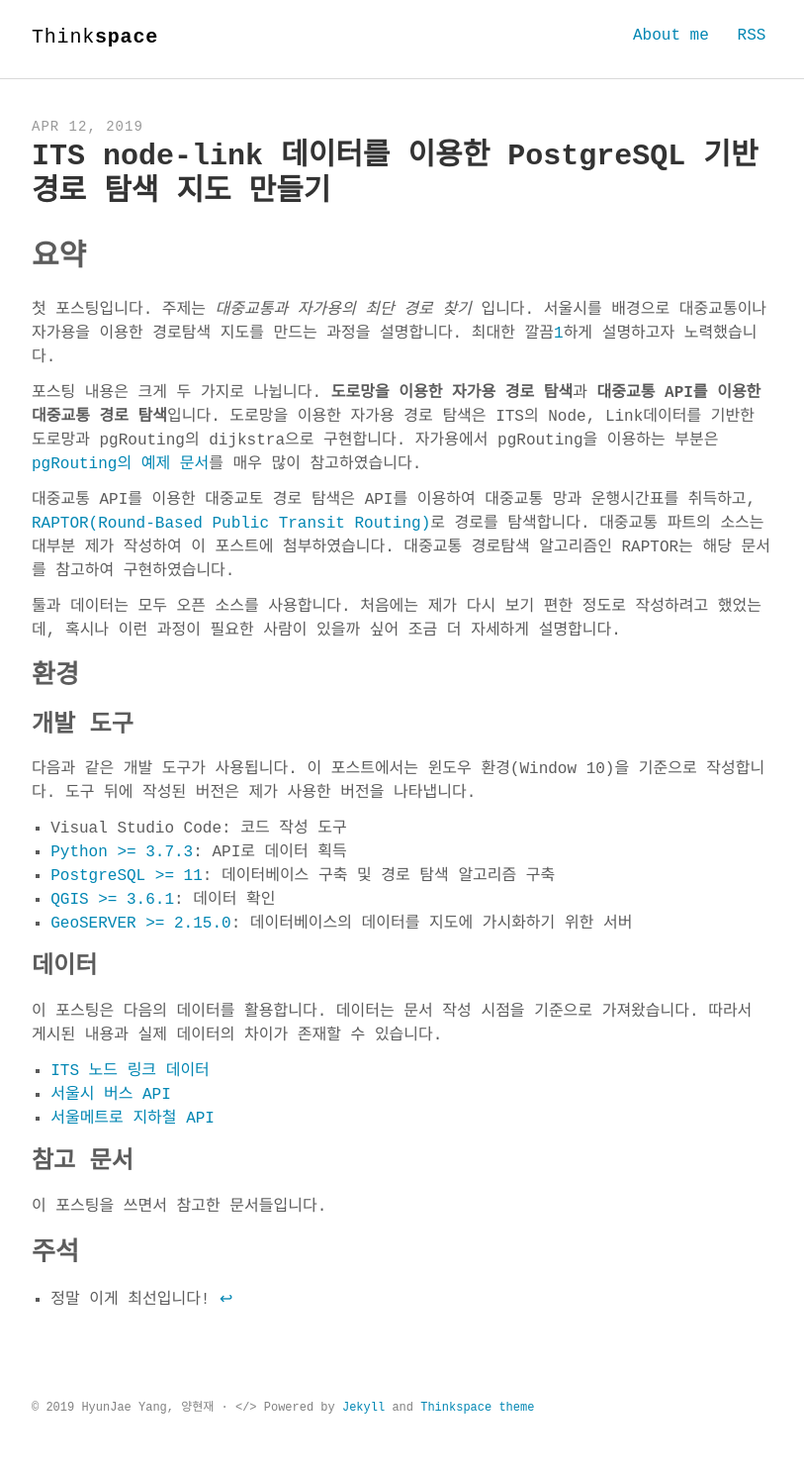
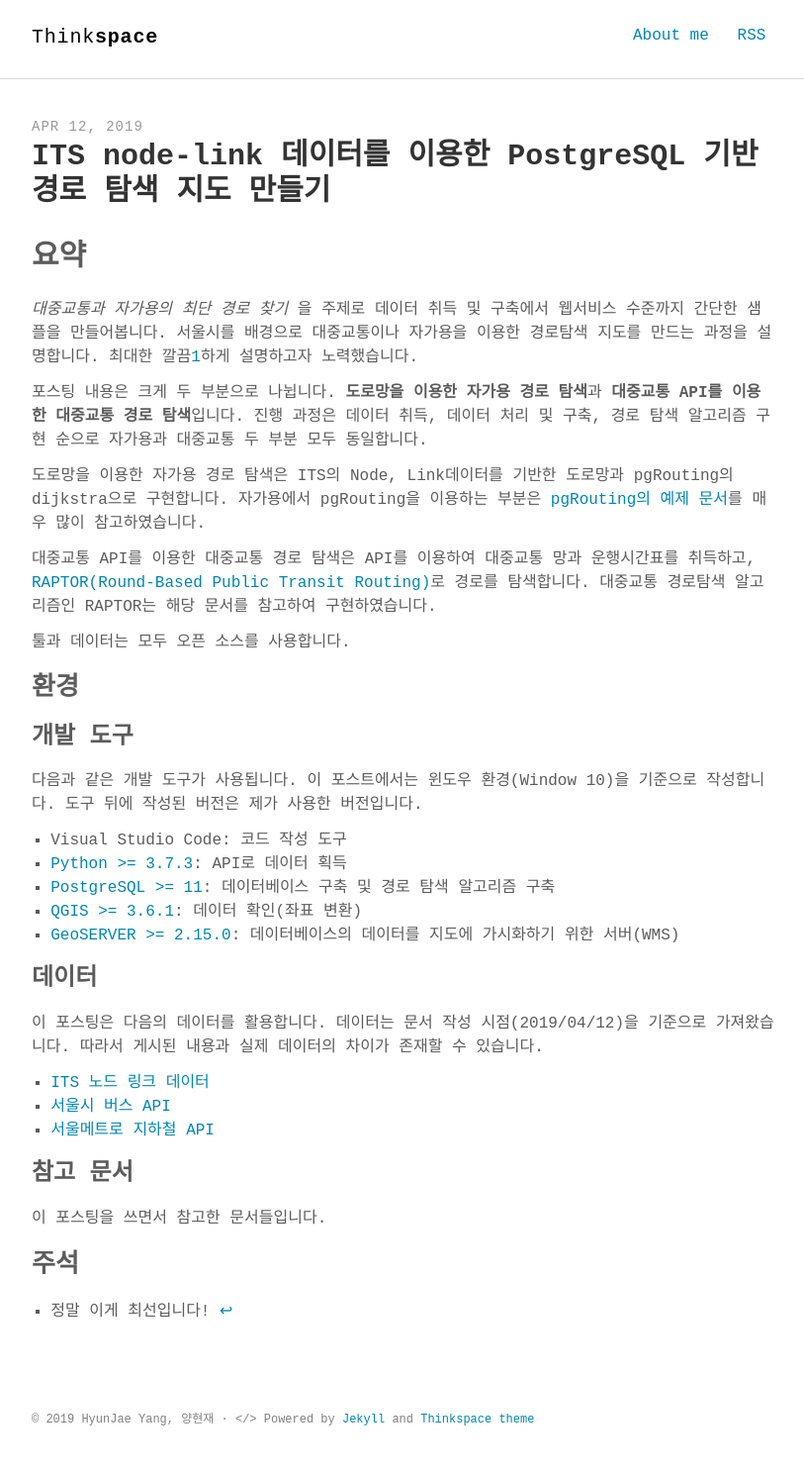
Before and after one commit to presentY1897/presenty1897.github.io_jekyll, a Jekyll site: the page built from _posts/PublicTransitRouting/2019-04-12-postgreSQL_createRoutingMap_summary.md, in a window 1280 px wide. Shown: the whole page at 99% size, without its empty margins (232-1045 px from the left). Built offline with Jekyll 4.4.1, drawn with Linux system fonts in a browser that asks for light colours; some web fonts are replaced.

Commit message:
문장 수정(평범하게)

```diff
--- a/_posts/PublicTransitRouting/2019-04-12-postgreSQL_createRoutingMap_summary.md
+++ b/_posts/PublicTransitRouting/2019-04-12-postgreSQL_createRoutingMap_summary.md
@@ -9,34 +9,36 @@ tags: postgreSQL
 
 # 요약
 
-첫 포스팅입니다. 주제는 _대중교통과 자가용의 최단 경로 찾기_ 입니다.
+_대중교통과 자가용의 최단 경로 찾기_ 을 주제로 데이터 취득 및 구축에서 웹서비스 수준까지 간단한 샘플을 만들어봅니다.
 서울시를 배경으로 대중교통이나 자가용을 이용한 경로탐색 지도를 만드는 과정을 설명합니다.
 최대한 깔끔[^1]하게 설명하고자 노력했습니다.
 
-포스팅 내용은 크게 두 가지로 나뉩니다. **도로망을 이용한 자가용 경로 탐색**과 **대중교통 API를 이용한 대중교통 경로 탐색**입니다.
+포스팅 내용은 크게 두 부분으로 나뉩니다. **도로망을 이용한 자가용 경로 탐색**과 **대중교통 API를 이용한 대중교통 경로 탐색**입니다.
+진행 과정은 데이터 취득, 데이터 처리 및 구축, 경로 탐색 알고리즘 구현 순으로 자가용과 대중교통 두 부분 모두 동일합니다.
+
 도로망을 이용한 자가용 경로 탐색은 ITS의 Node, Link데이터를 기반한 도로망과 pgRouting의 dijkstra으로 구현합니다.
 자가용에서 pgRouting을 이용하는 부분은 [pgRouting의 예제 문서](https://workshop.pgrouting.org/2.0.2/en/index.html)를 매우 많이 참고하였습니다.
 
-대중교통 API를 이용한 대중교토 경로 탐색은 API를 이용하여 대중교통 망과 운행시간표를 취득하고, [RAPTOR(Round-Based Public Transit Routing)](https://www.microsoft.com/en-us/research/wp-content/uploads/2012/01/raptor_alenex.pdf)로 경로를 탐색합니다.
-대중교통 파트의 소스는 대부분 제가 작성하여 이 포스트에 첨부하였습니다. 대중교통 경로탐색 알고리즘인 RAPTOR는 해당 문서를 참고하여 구현하였습니다.
+대중교통 API를 이용한 대중교통 경로 탐색은 API를 이용하여 대중교통 망과 운행시간표를 취득하고, [RAPTOR(Round-Based Public Transit Routing)](https://www.microsoft.com/en-us/research/wp-content/uploads/2012/01/raptor_alenex.pdf)로 경로를 탐색합니다.
+대중교통 경로탐색 알고리즘인 RAPTOR는 해당 문서를 참고하여 구현하였습니다.
 
-툴과 데이터는 모두 오픈 소스를 사용합니다. 처음에는 제가 다시 보기 편한 정도로 작성하려고 했었는데, 혹시나 이런 과정이 필요한 사람이 있을까 싶어 조금 더 자세하게 설명합니다.
+툴과 데이터는 모두 오픈 소스를 사용합니다.
 
 ## 환경
 
 ### 개발 도구
 
-다음과 같은 개발 도구가 사용됩니다. 이 포스트에서는 윈도우 환경(Window 10)을 기준으로 작성합니다. 도구 뒤에 작성된 버전은 제가 사용한 버전을 나타냅니다.
+다음과 같은 개발 도구가 사용됩니다. 이 포스트에서는 윈도우 환경(Window 10)을 기준으로 작성합니다. 도구 뒤에 작성된 버전은 제가 사용한 버전입니다.
 
 * Visual Studio Code: 코드 작성 도구
 * [Python >= 3.7.3](https://www.python.org/downloads/): API로 데이터 획득
 * [PostgreSQL >= 11](https://www.postgresql.org/download/): 데이터베이스 구축 및 경로 탐색 알고리즘 구축
-* [QGIS >= 3.6.1](https://qgis.org/ko/site/forusers/download.html): 데이터 확인
-* [GeoSERVER >= 2.15.0](http://geoserver.org/): 데이터베이스의 데이터를 지도에 가시화하기 위한 서버
+* [QGIS >= 3.6.1](https://qgis.org/ko/site/forusers/download.html): 데이터 확인(좌표 변환)
+* [GeoSERVER >= 2.15.0](http://geoserver.org/): 데이터베이스의 데이터를 지도에 가시화하기 위한 서버(WMS)
 
 ### 데이터
 
-이 포스팅은 다음의 데이터를 활용합니다. 데이터는 문서 작성 시점을 기준으로 가져왔습니다.
+이 포스팅은 다음의 데이터를 활용합니다. 데이터는 문서 작성 시점(2019/04/12)을 기준으로 가져왔습니다.
 따라서 게시된 내용과 실제 데이터의 차이가 존재할 수 있습니다.
 
 * [ITS 노드 링크 데이터](http://nodelink.its.go.kr/data/data01.aspx)
```
Also changed, not shown: _posts/PublicTransitRouting/2019-04-19-postgreSQL_createRoutingMap_ITS_data.md (+1 -1 lines).
